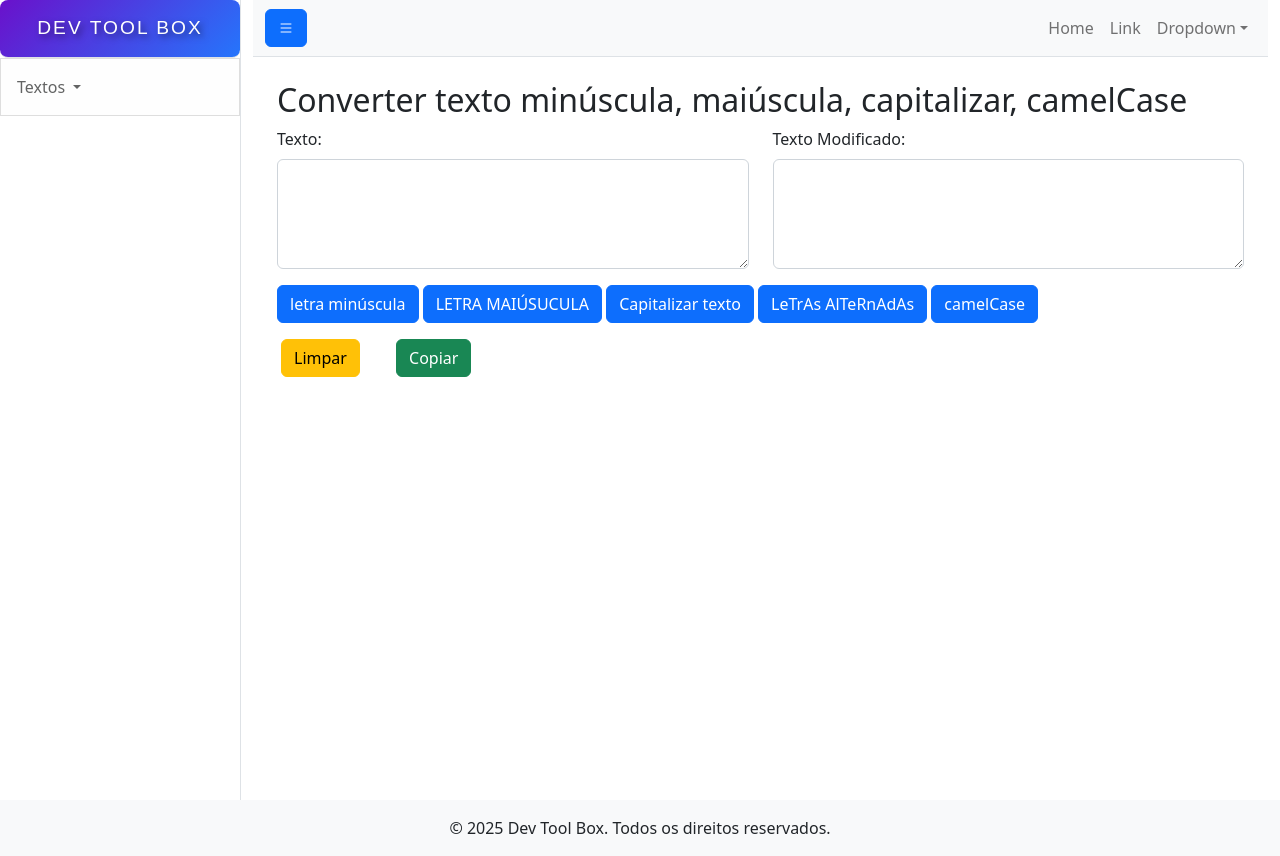
After one commit to JeffersonEstevo/DevToolBox, a Django app: page /converter_texto/ in a window 1280 px wide. The commit adds this page. Run offline with Django 4.2, Linux system fonts and the light colour scheme; some libraries are stand-ins or nearby versions.

Commit message:
Adicionando converter_texto

```diff
--- /dev/null
+++ b/dev_tool_box/core/static/core/js/converter_texto.js
@@ -0,0 +1,64 @@
+document.getElementById('lowercase-letter-button').addEventListener('click', convertToLowercase);
+document.getElementById('uppercase-letter-button').addEventListener('click', convertToUppercase);
+document.getElementById('capitalize-button').addEventListener('click', capitalizeText);
+document.getElementById('alternate-button').addEventListener('click', alternateText);
+document.getElementById('camelcase-button').addEventListener('click', convertToCamelCase);
+document.getElementById('clean-button').addEventListener('click', cleanText);
+document.getElementById('copy-button').addEventListener('click', copyText);
+
+function convertToLowercase() {
+    var originalText = document.getElementById('original-text').value;
+    var modifiedText = originalText.toLowerCase();
+    document.getElementById('modified-text').value = modifiedText;
+}
+
+function convertToUppercase() {
+    var originalText = document.getElementById('original-text').value;
+    var modifiedText = originalText.toUpperCase();
+    document.getElementById('modified-text').value = modifiedText;
+}
+
+function capitalizeText() {
+    var originalText = document.getElementById('original-text').value;
+    var modifiedText = originalText.replace(/\b\w/g, function(char) {
+        return char.toUpperCase();
+    });
+    document.getElementById('modified-text').value = modifiedText;
+}
+
+function alternateText() {
+    var originalText = document.getElementById('original-text').value;
+    var modifiedText = originalText.split('').map((char, index) => {
+        return index % 2 === 0 ? char.toLowerCase() : char.toUpperCase();
+    }).join('');
+    document.getElementById('modified-text').value = modifiedText;
+}
+
+function convertToCamelCase() {
+    var originalText = document.getElementById('original-text').value;
+    var modifiedText = originalText
+        .replace(/\s(.)/g, function(match, group1) {
+            return group1.toUpperCase();
+        })
+        .replace(/\s/g, '')
+        .replace(/^(.)/, function(match, group1) {
+            return group1.toLowerCase();
+        });
+    document.getElementById('modified-text').value = modifiedText;
+}
+
+function cleanText() {
+    document.getElementById('original-text').value = '';
+    document.getElementById('modified-text').value = '';
+}
+
+function copyText() {
+    var modifiedText = document.getElementById('modified-text');
+    modifiedText.select();
+    modifiedText.setSelectionRange(0, 99999); // For mobile devices
+    document.execCommand('copy');
+    document.getElementById('copy-alert').classList.remove('d-none');
+    setTimeout(function() {
+        document.getElementById('copy-alert').classList.add('d-none');
+    }, 2000);
+}
--- a/dev_tool_box/core/templates/core/base.html
+++ b/dev_tool_box/core/templates/core/base.html
@@ -32,6 +32,7 @@
                             <li><a class="dropdown-item" href="{% url 'frequencia_palavras' %}">Frequência de Palavras</a></li>
                             <li><a class="dropdown-item" href="{% url 'inverter_texto' %}">Inverter Texto</a></li>
                             <li><a class="dropdown-item" href="{% url 'revirar_texto' %}">Revirar Texto</a></li>
+                            <li><a class="dropdown-item" href="{% url 'converter_texto' %}">Maiúscula & Minúscula</a></li>
                         </ul>
                     </div>
                 </div>
--- /dev/null
+++ b/dev_tool_box/core/templates/core/converter_texto.html
@@ -0,0 +1,39 @@
+{% extends "core/base.html" %}
+{% load static %}
+
+{% block content %}
+<div class="container-fluid">
+    <h2 class="mt-4">Converter texto minúscula, maiúscula, capitalizar, camelCase</h2>
+
+    <div class="row">
+        <div class="col-md-6">
+            <div class="mb-3">
+                <label for="original-text" class="form-label">Texto:</label>
+                <textarea id="original-text" class="form-control" rows="4"></textarea>
+            </div>
+        </div>
+
+        <div class="col-md-6">
+            <div class="mb-3">
+                <label for="modified-text" class="form-label">Texto Modificado:</label>
+                <textarea id="modified-text" class="form-control" rows="4" readonly></textarea>
+            </div>
+        </div>
+    </div>
+    <button id="lowercase-letter-button" class="btn btn-primary">letra minúscula</button>
+    <button id="uppercase-letter-button" class="btn btn-primary">LETRA MAIÚSUCULA</button>
+    <button id="capitalize-button" class="btn btn-primary">Capitalizar texto</button>
+    <button id="alternate-button" class="btn btn-primary">LeTrAs AlTeRnAdAs</button>
+    <button id="camelcase-button" class="btn btn-primary">camelCase</button>
+
+</div>
+
+<button id="clean-button" class="btn btn-warning m-3">Limpar</button>
+<button id="copy-button" class="btn btn-success m-3">Copiar</button>
+<div id="copy-alert" class="alert alert-success d-none" role="alert">
+    Texto copiado com sucesso!
+</div>
+
+<script src="{% static 'core/js/converter_texto.js' %}"></script>
+
+{% endblock %}
--- a/dev_tool_box/core/urls.py
+++ b/dev_tool_box/core/urls.py
@@ -11,6 +11,7 @@ urlpatterns = [
     path('frequencia_palavras/', views.frequencia_palavras, name='frequencia_palavras'),
     path('inverter_texto/', views.inverter_texto, name='inverter_texto'),
     path('revirar_texto/', views.revirar_texto, name='revirar_texto'),
+    path('converter_texto/', views.converter_texto, name='converter_texto'),
 ]
 
 if settings.DEBUG:
--- a/dev_tool_box/core/views.py
+++ b/dev_tool_box/core/views.py
@@ -22,3 +22,6 @@ def inverter_texto(request):
 
 def revirar_texto(request):
     return render(request, "core/revirar_texto.html")
+
+def converter_texto(request):
+    return render(request, "core/converter_texto.html")
```
